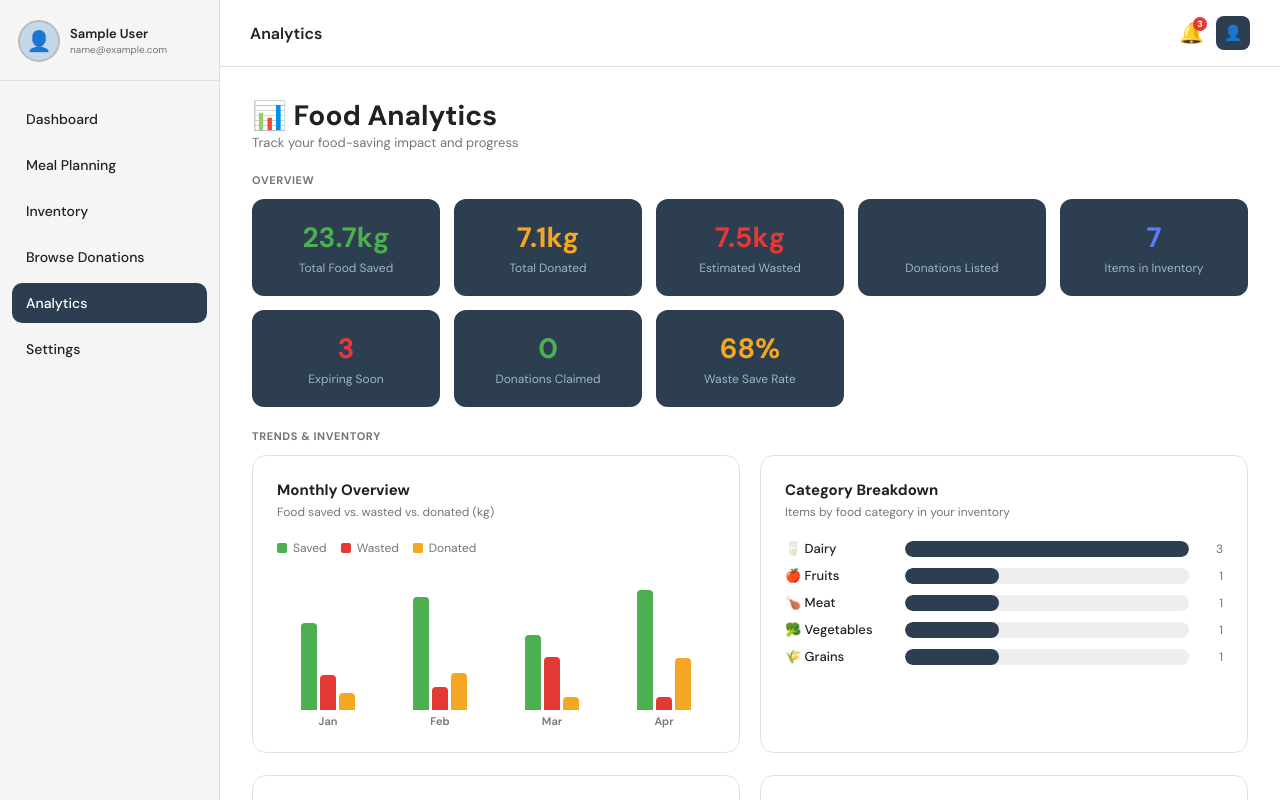
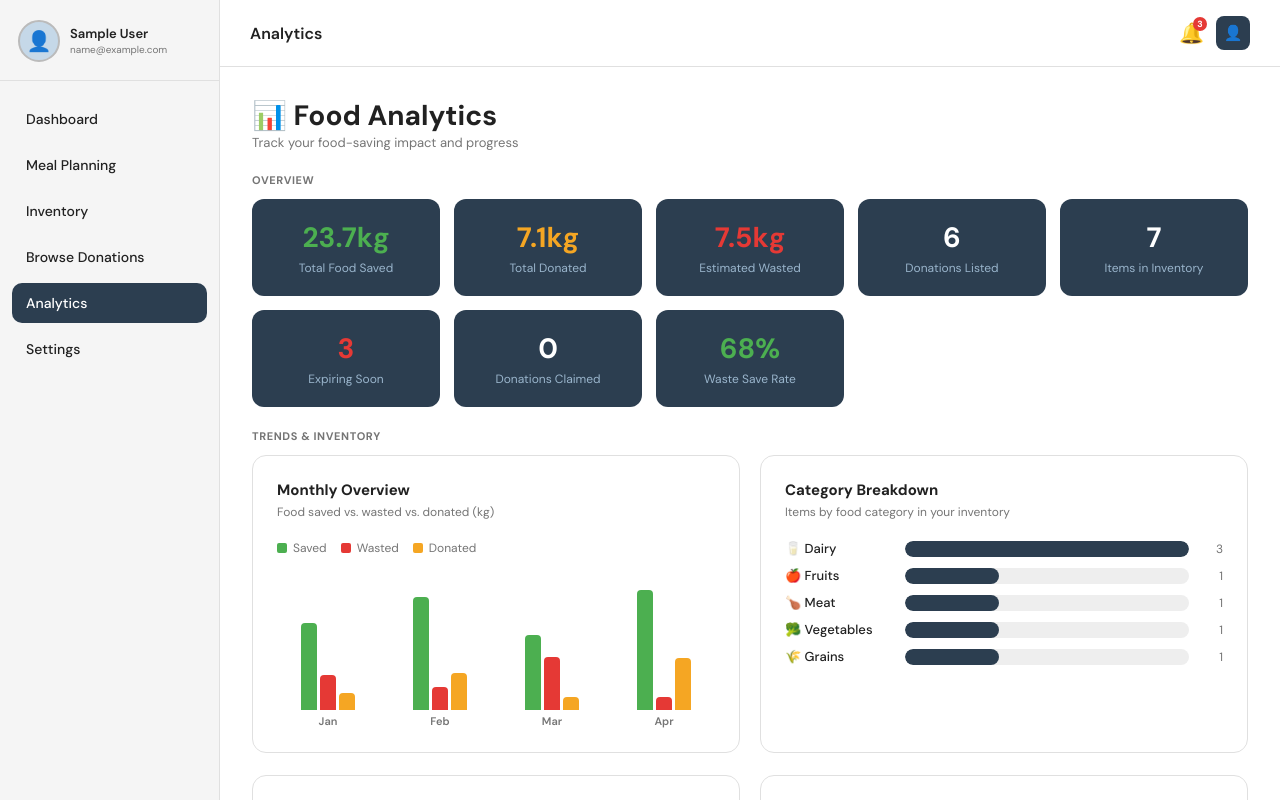
Before and after one commit to himyumi/SavePlate, a plain HTML site: page analytics.html in a window 1280 px wide. Shown: the top 800 px of the page. Drawn offline with Linux system fonts and the light colour scheme; sample sign-in values are in the browser's storage.

Commit message:
tweek colors

```diff
--- a/analytics.html
+++ b/analytics.html
@@ -496,11 +496,11 @@
         { num: totalSaved.toFixed(1)   + "kg", label: "Total Food Saved",    color: "var(--green)" },
         { num: totalDonated.toFixed(1) + "kg", label: "Total Donated",       color: "var(--amber)" },
         { num: totalWasted.toFixed(1)  + "kg", label: "Estimated Wasted",    color: "var(--red)"   },
-        { num: donations.length,               label: "Donations Listed",    color: "var(--navy)"  },
-        { num: activeInv.length,               label: "Items in Inventory",  color: "#5c7cfa"      },
+        { num: donations.length,               label: "Donations Listed",    color: "var(--White)"  },
+        { num: activeInv.length,               label: "Items in Inventory",  color: "var(--White)"      },
         { num: expiringCount,                  label: "Expiring Soon",       color: "var(--red)"   },
-        { num: claimedCount,                   label: "Donations Claimed",   color: "var(--green)" },
-        { num: wasteScore + "%",               label: "Waste Save Rate",     color: "var(--amber)" },
+        { num: claimedCount,                   label: "Donations Claimed",   color: "var(--white)" },
+        { num: wasteScore + "%",               label: "Waste Save Rate",     color: "var(--green)" },
       ].map(t => `
         <div class="impact-tile">
           <div class="impact-num" style="color:${t.color}">${t.num}</div>
```
